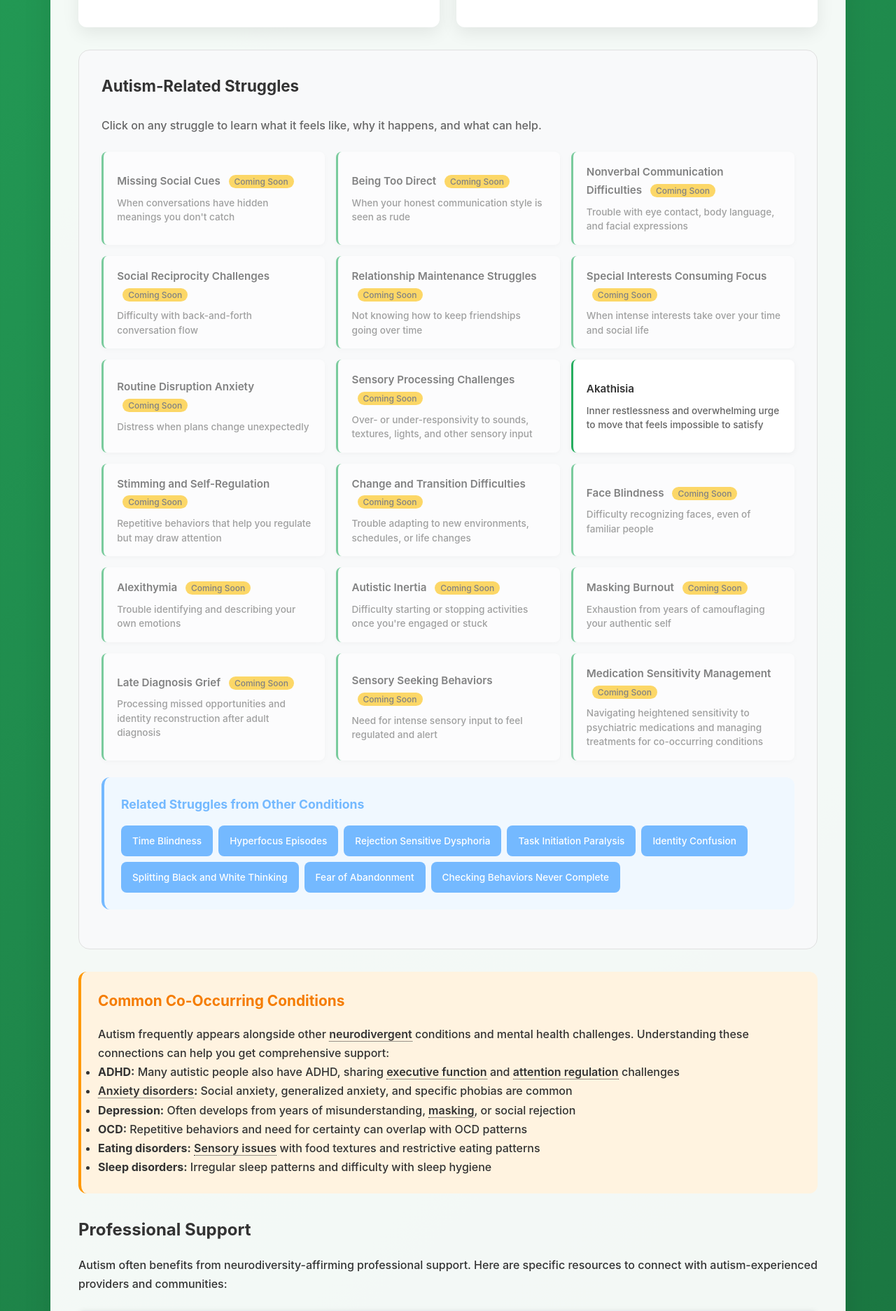
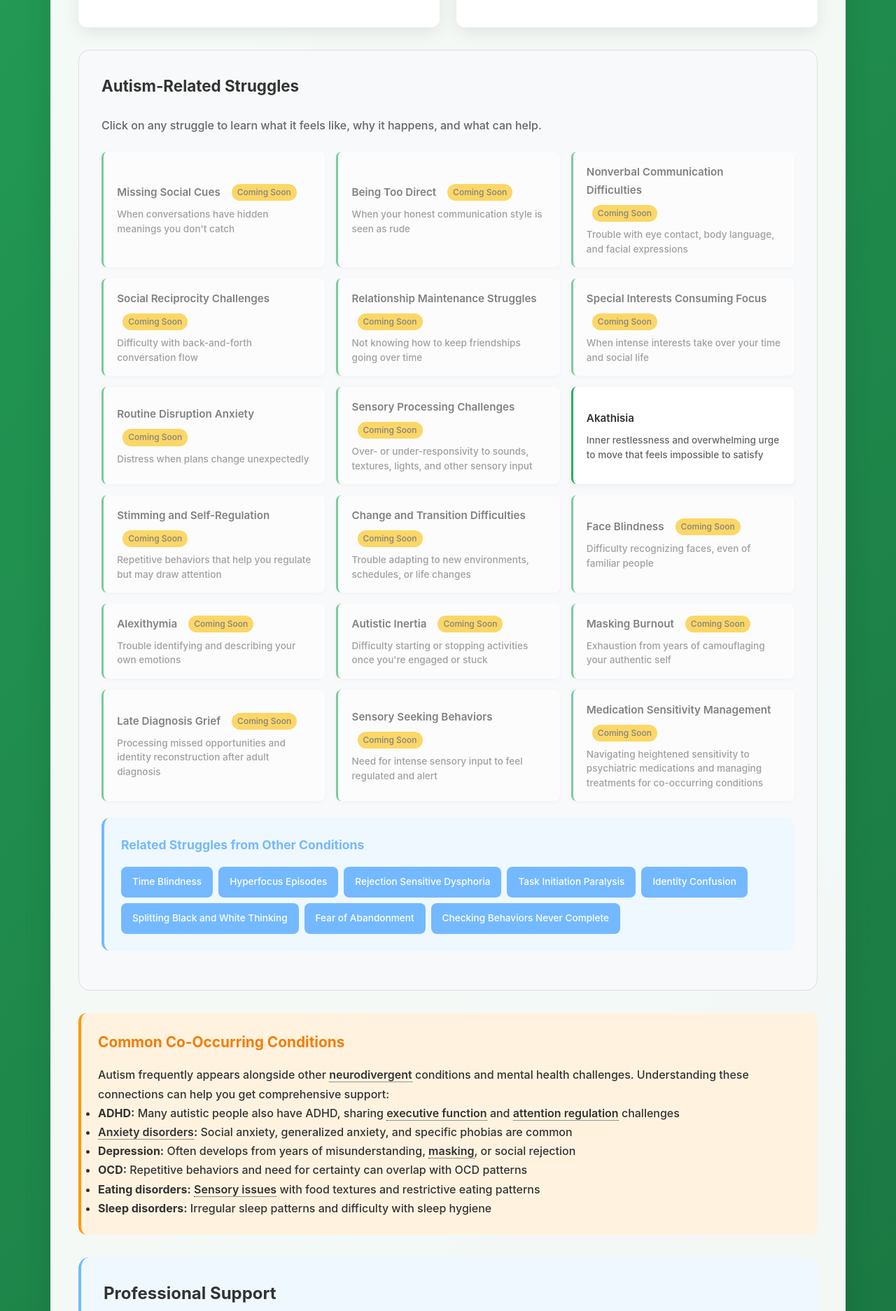
Before and after one commit to neurodivergent-survival-guide/neurodivergent-survival-guide, a Jekyll site: the page built from conditions/autism.html, in a window 1280 px wide. Shown: the part 2138-4012 px from the top of the page at 70% size. Built offline with Jekyll 4.4.1, drawn with Linux system fonts in a browser that asks for light colours.

Commit message:
Update autism.html

```diff
--- a/conditions/autism.html
+++ b/conditions/autism.html
@@ -217,6 +217,10 @@
         font-weight: 600;
         margin-bottom: 0.5rem;
         font-size: 0.95rem;
+        display: flex;
+        align-items: center;
+        flex-wrap: wrap;
+        gap: 0.5rem;
     }
 
     .struggle-description {
@@ -292,7 +296,11 @@
 
     /* Support Resources */
     .support-resources {
+        background: #f0f8ff;
+        padding: 2rem;
+        border-radius: 16px;
         margin: 2rem 0;
+        border-left: 4px solid #74b9ff;
     }
 
     .support-resources h3 {
```
